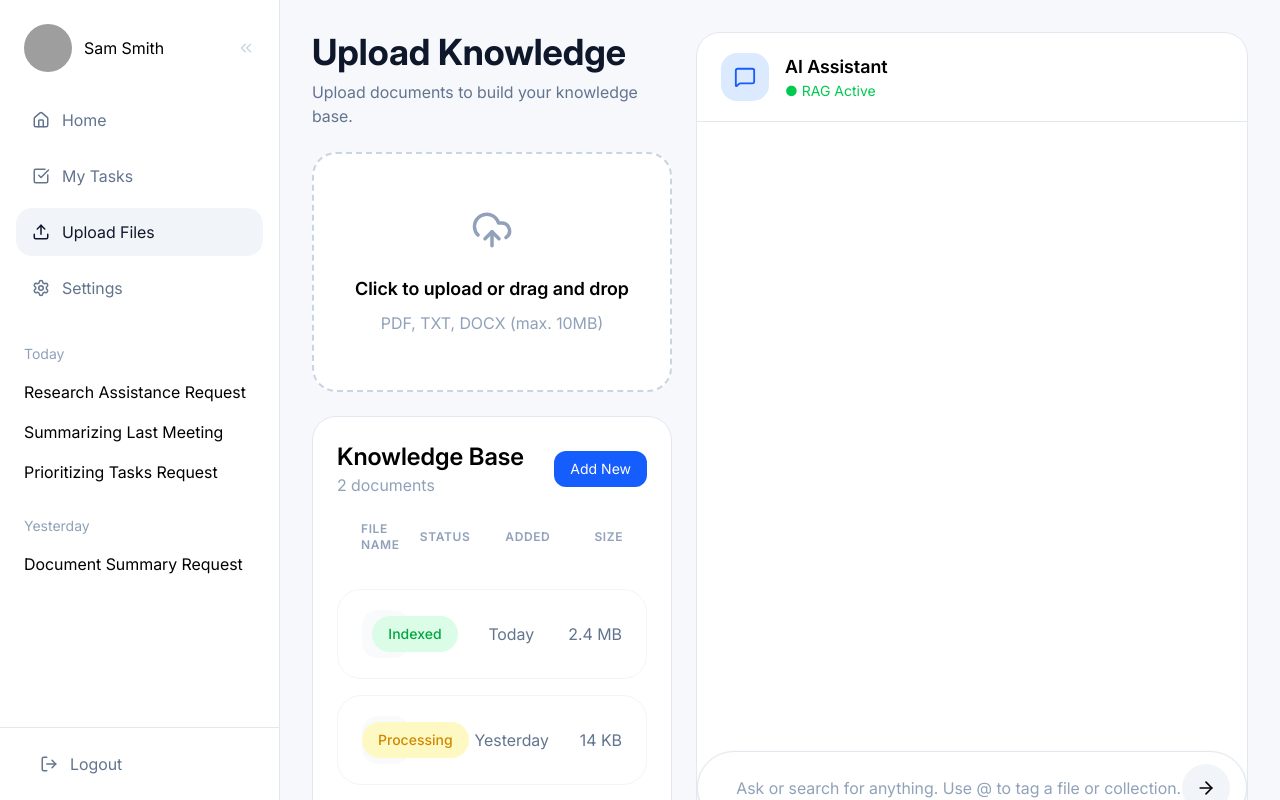
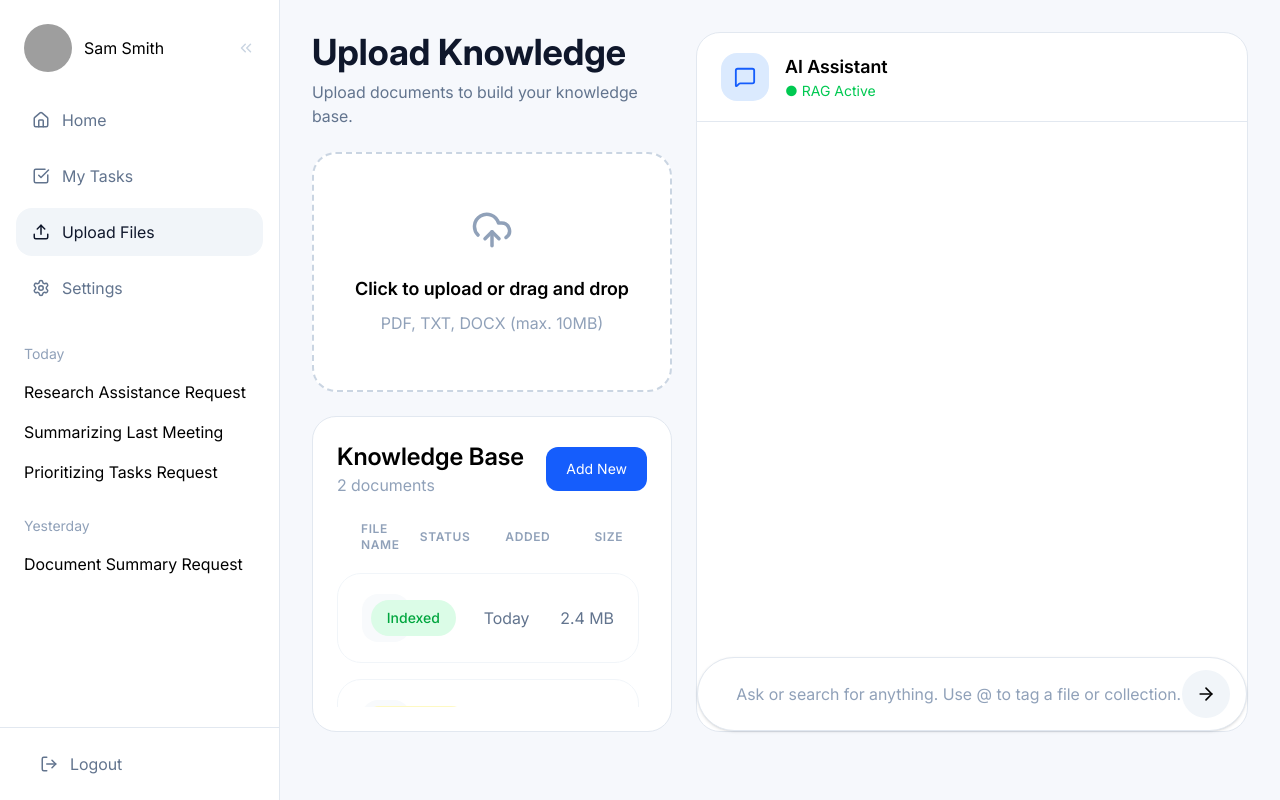
Before and after one commit to elmira-orooji/advanced-rag-system, a React (Vite) app in the folder frontend/my-rag-app/: page /home in a window 1280 px wide. Both pictures are taken after a click on the button "Upload Files". Built offline with nearby package versions, Linux system fonts and the light colour scheme; grey boxes are pictures that could not be loaded.

Commit message:
redesign-Knowledge base horizontal scroll

```diff
--- a/frontend/my-rag-app/package.json
+++ b/frontend/my-rag-app/package.json
@@ -22,6 +22,7 @@
     "react-icons": "^5.6.0",
     "react-router-dom": "^6.30.3",
     "sonner": "^2.0.7",
+    "tailwind-scrollbar": "^4.0.2",
     "zod": "^4.4.3"
   },
   "devDependencies": {
--- a/frontend/my-rag-app/src/layouts/AppLayout.tsx
+++ b/frontend/my-rag-app/src/layouts/AppLayout.tsx
@@ -27,7 +27,7 @@ export default function AppLayout() {
         activePage={activePage}
       />
 
-      <main className="flex-1 overflow-hidden">
+      <main className="flex-1 min-h-0 overflow-hidden">
 
         {activePage === "dashboard" && (
           <DashboardPage />
--- a/frontend/my-rag-app/src/pages/UploadFilesPage.tsx
+++ b/frontend/my-rag-app/src/pages/UploadFilesPage.tsx
@@ -30,7 +30,18 @@ export default function UploadFilesPage() {
       <div className="grid grid-cols-5 gap-6 h-full">
 
         {/* Left Side */}
-        <div className="col-span-2 flex flex-col gap-6">
+            <div
+            className="
+                col-span-2
+
+                flex
+                flex-col
+
+                gap-6
+
+                h-[calc(100vh-100px)]
+            "
+            >
 
           {/* Header */}
           <div>
@@ -53,7 +64,7 @@ export default function UploadFilesPage() {
               border-slate-300
 
               h-[240px]
-
+              shrink-0
               flex
               flex-col
               items-center
@@ -91,20 +102,16 @@ export default function UploadFilesPage() {
 {/* Knowledge Base */}
 <div
   className="
-              flex-1
-
     bg-white
     rounded-3xl
-
-              border
-              border-slate-200
-
+    border border-slate-200
     p-6
-
-              overflow-hidden
 
     flex
     flex-col
+
+    flex-1
+    min-h-0
   "
 >
   {/* Header */}
@@ -113,17 +120,11 @@ export default function UploadFilesPage() {
       flex
       items-center
       justify-between
-
       mb-6
     "
   >
     <div>
-                <h2
-                  className="
-                    text-2xl
-                    font-semibold
-                  "
-                >
+      <h2 className="text-2xl font-semibold">
         Knowledge Base
       </h2>
 
@@ -135,17 +136,12 @@ export default function UploadFilesPage() {
     <button
       className="
         rounded-xl
-
         bg-blue-600
         text-white
-
-                  px-4
-                  py-2
-
+        px-5
+        py-3
         text-sm
-
         hover:bg-blue-700
-
         transition
       "
     >
@@ -184,15 +180,18 @@ export default function UploadFilesPage() {
     </div>
   </div>
 
+
   {/* Files */}
 <div
   className="
     flex-1
+    min-h-0
+
     overflow-y-auto
 
-                mt-4
+    space-y-4
 
-                space-y-3
+    pr-2
   "
 >
     {files.map((file) => (
@@ -201,22 +200,14 @@ export default function UploadFilesPage() {
         className="
           flex
           items-center
-
           px-6
           py-5
-
           rounded-3xl
-
           border
           border-slate-100
-
           bg-white
-
-      mb-4
-
           hover:shadow-md
           hover:-translate-y-1
-
           transition-all
           duration-300
         "
@@ -227,34 +218,27 @@ export default function UploadFilesPage() {
             className="
               w-12
               h-12
-
               rounded-2xl
-
               bg-slate-50
-
               flex
               items-center
               justify-center
-
               shrink-0
             "
           >
             <FileText
               size={22}
-          className="
-            text-blue-600
-          "
+              className="text-blue-600"
             />
           </div>
+
           <span
             title={file.name}
             className="
               flex-1
               min-w-0
-
               font-medium
               text-slate-800
-
               truncate
             "
           >
@@ -268,12 +252,9 @@ export default function UploadFilesPage() {
             className={`
               px-4
               py-2
-
               rounded-full
-
               text-sm
               font-medium
-
               ${
                 file.status === "Indexed"
                   ? "bg-green-100 text-green-600"
@@ -286,33 +267,16 @@ export default function UploadFilesPage() {
         </div>
 
         {/* Added */}
-    <div
-      className="
-        w-[90px]
-
-        text-center
-
-        text-slate-500
-      "
-    >
+        <div className="w-[90px] text-center text-slate-500">
           {file.added}
         </div>
 
         {/* Size */}
-    <div
-      className="
-        w-[70px]
-
-        text-right
-
-        text-slate-500
-      "
-    >
+        <div className="w-[70px] text-right text-slate-500">
           {file.size}
         </div>
       </div>
     ))}
-
   </div>
 </div>
 </div>
@@ -333,7 +297,6 @@ export default function UploadFilesPage() {
               flex
               flex-col
 
-              overflow-hidden
             "
           >
             {/* Header */}
```
Also changed, not shown: 1 other file (tests, documents, lock files or other folders). Lines whose indentation alone changed are shown as unchanged.
